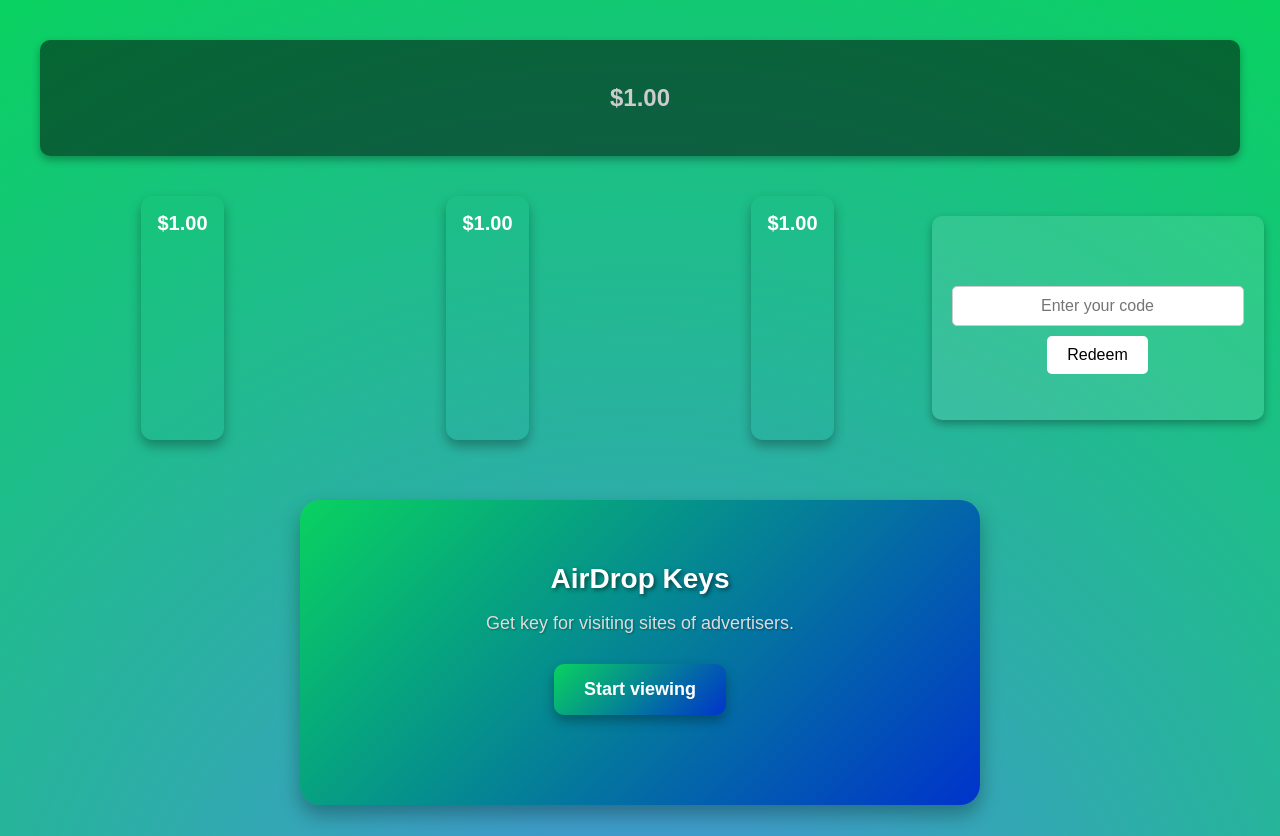
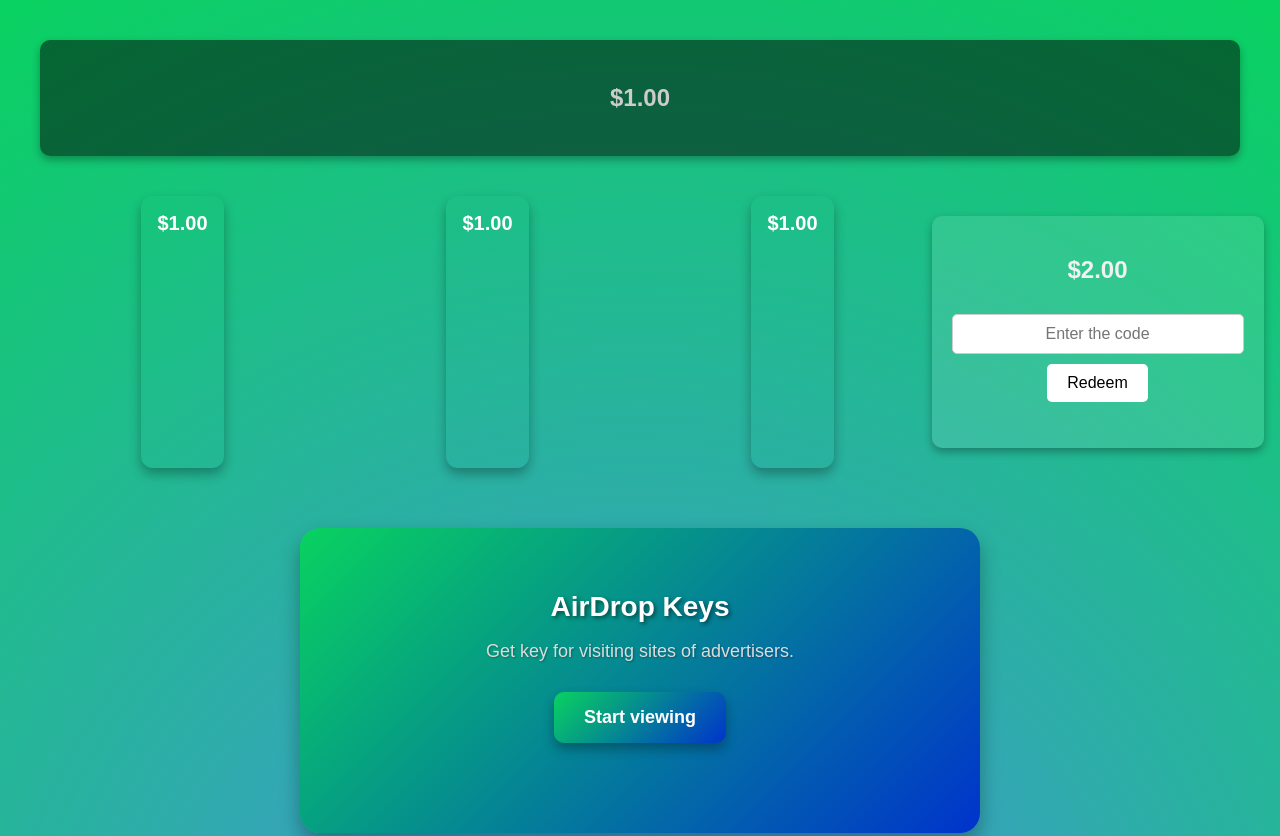
Before and after one commit to IBRAHIMV69/Nainarh, a plain HTML site: page Index.html in a window 1280 px wide. Shown: the top 836 px of the page. Drawn offline with Linux system fonts and the light colour scheme.

Commit message:
Update Index.html

```diff
--- a/Index.html
+++ b/Index.html
@@ -167,8 +167,8 @@
             </div>
         </div>
         <div class="promo-section">
-    <h2></h2>
-    <input type="text" id="promoCodeInput" placeholder="Enter your code">
+    <h2>$2.00</h2>
+    <input type="text" id="promoCodeInput" placeholder="Enter the code">
     <button id="applyPromoBtn">Redeem</button>
     <p id="promoMessage"></p>
         </div>
```
